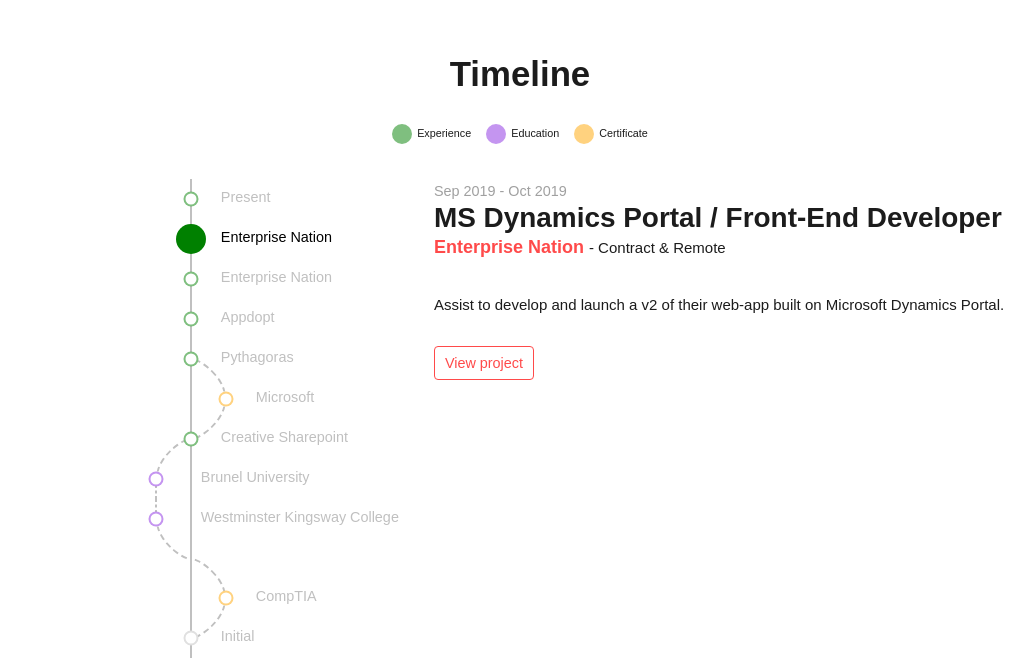
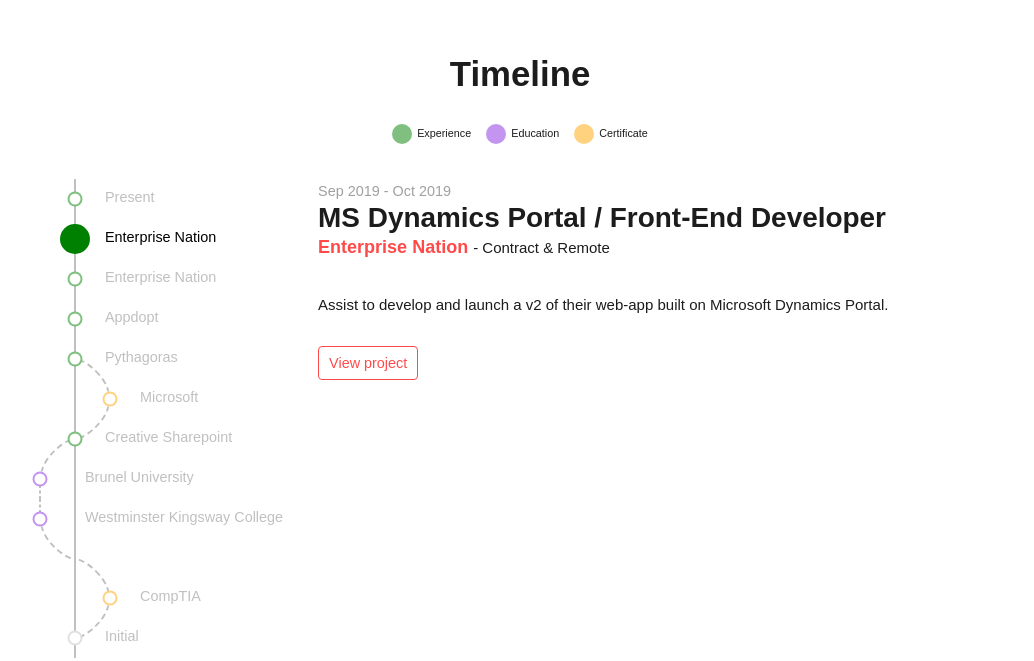
Before and after one commit to ActiveCodex/activecodex-2020, a Gatsby site: page / in a window 1280 px wide. Shown: the part 3773-4434 px from the top of the page, without its empty margins (120-1154 px from the left). Built offline with nearby package versions, Linux system fonts and the light colour scheme; Gatsby itself is replaced by a stand-in of ours; some packages are replaced by stand-ins of ours.

Commit message:
Fix: css container width

```diff
--- a/src/css/global.scss
+++ b/src/css/global.scss
@@ -105,6 +105,9 @@
     min-height: 100vh;
     padding: 120px 15px;
   }
+  section#timeline {
+    align-items: unset;
+  }
 
   > section:first-child {
     min-height: calc(100vh - 85px);
@@ -118,6 +121,7 @@
   .container {
     margin: 0 auto;
     max-width: 768px;
+    width: 100%;
 
     &.container--sm {
       max-width: 576px;
```
